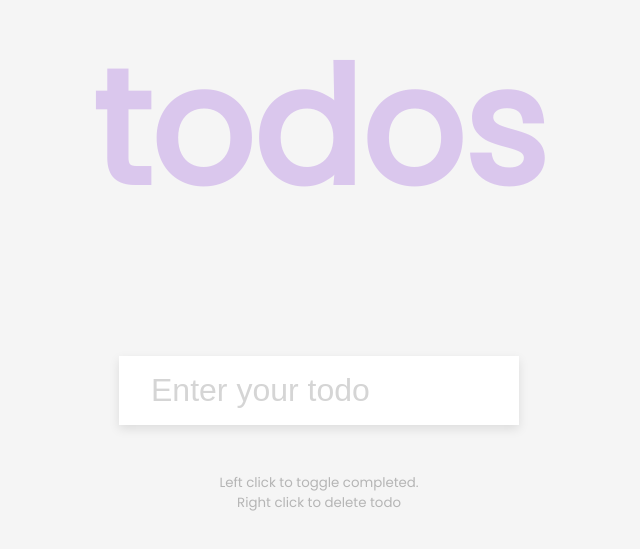
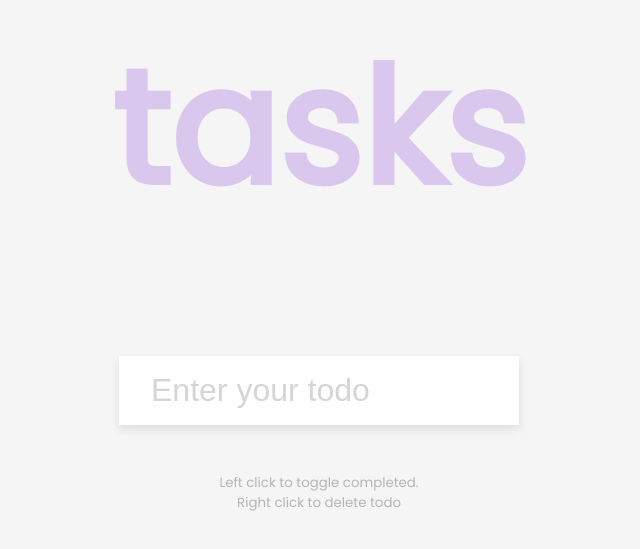
Before and after one commit to Perry-Bright/todo-list, a plain HTML site: page index.html in a window 1280 px wide. Shown: the part 193-742 px from the top of the page, without its empty margins (321-961 px from the left). Drawn offline with Linux system fonts and the light colour scheme.

Commit message:
made more changes

```diff
--- a/index.html
+++ b/index.html
@@ -7,7 +7,7 @@
     <title>Todo List</title>
   </head>
   <body>
-    <h1>todos</h1>
+    <h1>tasks</h1>
     <form id="form">
       <input type="text" class="input" id="input" placeholder="Enter your todo" autocomplete="off">
 
```
Also changed, not shown: 1 other file.
